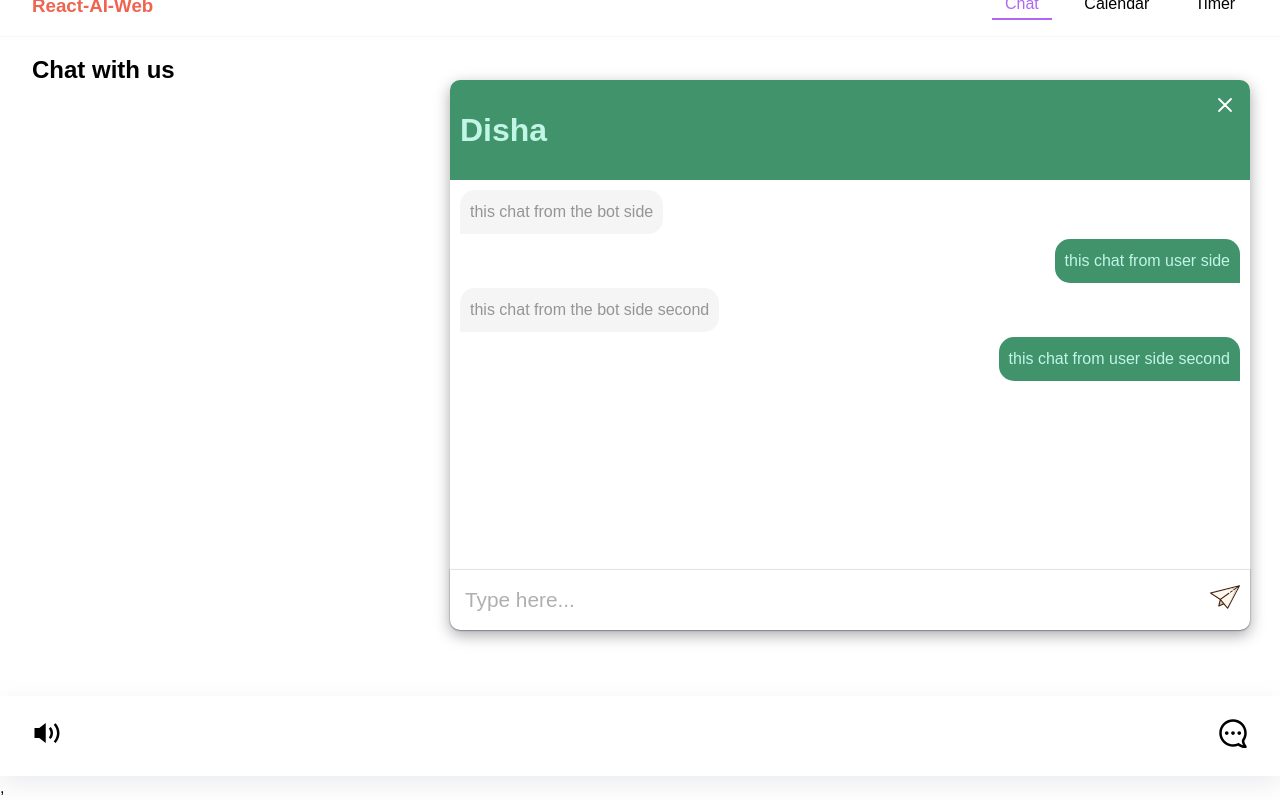
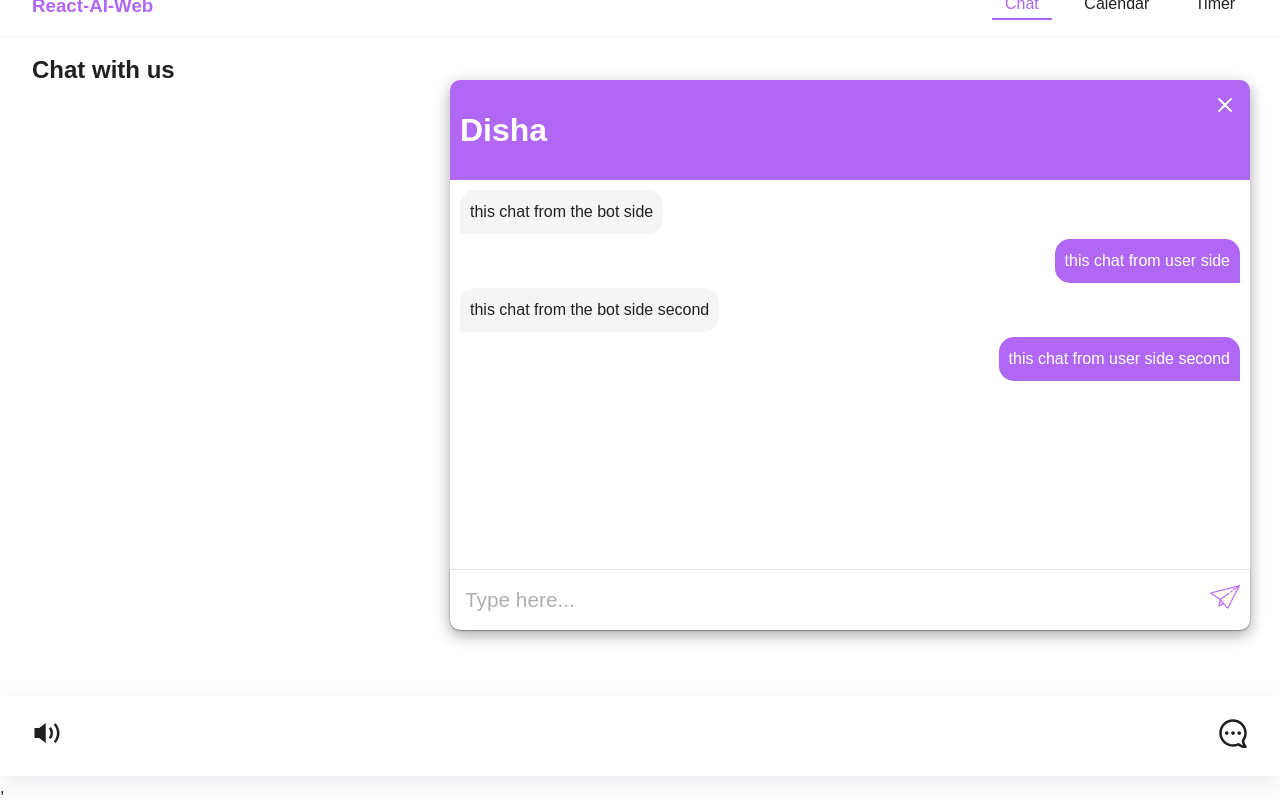
Before and after one commit to airKing05/react-ai-web, a React (Vite) app: page /layout/chat in a window 1280 px wide. Both pictures are taken after a click on the element 1233 px from the left and 760 px from the top of the page. Shown: the part 24-824 px from the top of the page. Built offline with nearby package versions, Linux system fonts and the light colour scheme.

Commit message:
theam changed and event change bugs fixed

```diff
--- a/src/components/Header/Header.css
+++ b/src/components/Header/Header.css
@@ -16,7 +16,8 @@
 .header__logo h3 {
   font-weight: 700;
   cursor: pointer;
-  color: rgba(239, 100, 81);
+  /* color: rgba(239, 100, 81); */
+  color: rgb(176, 103, 243);
   /* color: rgba(229, 213, 168, 0.728); */
   /* box-shadow: rgba(0, 0, 0, 0.1) 0px 4px 12px; */
   background-color: transparent;
@@ -44,7 +45,7 @@
 .nav-link {
   /* Your default link styles here */
   text-decoration: none;
-  color: black;
+  color: #202020;
 }
 
 .active {
--- a/src/pages/Calendar/Components/EventDetailPopup/EventDetailsPopup.css
+++ b/src/pages/Calendar/Components/EventDetailPopup/EventDetailsPopup.css
@@ -101,7 +101,8 @@ h6 {
 }
 
 .btn_save {
-    background-color: #dc4c3e;
+    /* background-color: #dc4c3e; */
+    background-color: rgb(176, 103, 243);
     color: #ffffff;
 }
 
@@ -173,6 +174,14 @@ h6 {
     border: 1px solid #eeeeee;
 }
 
+.event_details__input_event_name{
+    margin-top: .1rem;
+    border: 1px solid #999999;
+    padding: .5rem;
+    border-radius: 5px;
+    color: #202020;
+}
+
 
 
 /* time picker  */
@@ -205,3 +214,12 @@ input[type='time']::-webkit-calendar-picker-indicator {
     position: absolute;
     background: transparent;
 }
+
+input[type='time']::-webkit-calendar-picker-indicator {
+    filter: invert(30%) sepia(95%) saturate(7500%) hue-rotate(130deg) brightness(100%) contrast(90%);
+}
+
+input[type='time']::-webkit-calendar-picker-dropdown {
+    background-color: green !important;
+    /* Change to your desired background color */
+}
--- a/src/pages/Chat/Chat.css
+++ b/src/pages/Chat/Chat.css
@@ -8,3 +8,7 @@
     height: calc(100vh - 140px);
     overflow-y: auto;
 }
+
+.chat_content h2{
+  color: #202020;
+}
--- a/src/pages/Chat/components/ChatPopup/ChatPopup.css
+++ b/src/pages/Chat/components/ChatPopup/ChatPopup.css
@@ -12,7 +12,8 @@
     display: flex;
     justify-content: space-between;
     height: 100px;
-    background-color: rgba(64, 147, 107);
+    background-color: rgb(176, 103, 243);
+    /* background-color: rgba(64, 147, 107); */
     padding: 10px;
     border-top-left-radius: inherit;
     border-top-right-radius: inherit;
@@ -31,7 +32,8 @@
 .chatPopup_header__you span {
     font-size: 2rem;
     font-weight: 600;
-    color: rgb(193, 245, 230);
+    /* color: rgb(193, 245, 230); */
+    color: #ffffff;
 }
 
 .chatPopup_chatArea{
@@ -60,14 +62,17 @@
     padding: 10px;
     border-radius: 15px 15px 15px 0px;
     background-color: rgb(245, 245, 245);
-    color: rgb(149, 149, 149);
+    /* color: rgb(149, 149, 149); */
+    color: #202020;
 }
 .chat_msg_me {
     max-width: 80%;
     padding: 10px;
     border-radius: 15px 15px 0px 15px;
-    background-color: rgba(64, 147, 107);
-    color: rgb(193, 245, 230);
+    /* background-color: rgba(64, 147, 107); */
+    background-color: rgb(176, 103, 243);
+    /* color: rgb(193, 245, 230); */
+    color: #ffffff;
 }
 
 .chatPopup_inputArea{
@@ -90,7 +95,8 @@
     padding-left: 4px;
     margin-left: 1px;
     border: none;
-    color: rgb(109, 108, 108);
+    /* color: rgb(109, 108, 108); */
+    color: #202020;
 
     /* border-bottom: 2px solid rgb(176, 103, 243); */
 }
--- a/src/pages/Chat/components/ChatPopup/ChatPopup.jsx
+++ b/src/pages/Chat/components/ChatPopup/ChatPopup.jsx
@@ -117,11 +117,11 @@ export default function ChatPopup(props) {
 	    L31.2,186l139.2,91.2l136.8-98.4c1.6-0.8,3.2-1.6,4.8-1.6c2.4,0,4.8,0.8,6.4,2.4l0,0c4,4,3.2,10.4-0.8,13.6l-134.4,96L288,415.6
 	    l171.2-324L397.6,135.6z M372,154l-28.8,20.8c-3.2,2.4-8,2.4-11.2-0.8l0,0c-0.8-0.8-1.6-1.6-1.6-3.2c-1.6-4-0.8-8,3.2-10.4
 	    l28.8-20.8c1.6-0.8,3.2-1.6,4.8-1.6c2.4,0,4.8,0.8,6.4,2.4l0,0C376.8,144.4,376,150.8,372,154z" />
-                        <polygon style={{ fill: '#E4C6A1' }} points="175.2,306.8 214.4,354 157.6,378.8 " />
+                        <polygon style={{ fill: '#E5D3F5' }} points="175.2,306.8 214.4,354 157.6,378.8 " />
                         <g>
-                            <path style={{ fill: '#42210B' }} d="M372.8,140.4L372.8,140.4c4,4,3.2,10.4-0.8,13.6l-28.8,20.8c-3.2,2.4-8,2.4-11.2-0.8l0,0
+                            <path style={{ fill: '#B067F3' }} d="M372.8,140.4L372.8,140.4c4,4,3.2,10.4-0.8,13.6l-28.8,20.8c-3.2,2.4-8,2.4-11.2-0.8l0,0
 	        c-0.8-0.8-1.6-1.6-1.6-3.2c-1.6-4-0.8-8,3.2-10.4l28.8-20.8c1.6-0.8,3.2-1.6,4.8-1.6C368.8,138,371.2,138.8,372.8,140.4z" />
-                            <path style={{ fill: '#42210B' }} d="M214.4,354l-39.2-47.2l-16.8,72L214.4,354z M459.2,90.8l-62.4,44.8c-3.2,2.4-8,2.4-11.2-0.8
+                            <path style={{ fill: '#B067F3' }} d="M214.4,354l-39.2-47.2l-16.8,72L214.4,354z M459.2,90.8l-62.4,44.8c-3.2,2.4-8,2.4-11.2-0.8
 	        c-0.8-0.8-1.6-1.6-1.6-3.2c-1.6-4,0-8,3.2-10.4L441.6,82L30.4,186l139.2,91.2l136.8-98.4c1.6-0.8,3.2-1.6,4.8-1.6
 	        c2.4,0,4.8,0.8,6.4,2.4l0,0c4,4,3.2,10.4-0.8,13.6l-134.4,96L288,415.6L459.2,90.8z M492.8,58.8c0.8,1.6,0.8,2.4,0.8,4
 	        c0,0.8,0,1.6-0.8,2.4l0,0c0,0,0,0.8-0.8,0.8L297.6,435.6c-1.6,2.4-4,4-7.2,4.8h-0.8c-2.4,0-4.8-0.8-6.4-3.2l-57.6-68.8L148,402.8
@@ -129,8 +129,8 @@ export default function ChatPopup(props) {
 	        c0.8,0,1.6,0,2.4,0c1.6,0,2.4,0,3.2,0.8c0.8,0,0.8,0.8,1.6,0.8c0.8,0.8,2.4,1.6,2.4,3.2C492.8,58,492.8,58.8,492.8,58.8z" />
                         </g>
                         <g>
-                            <path style={{ fill: '#D9CDC1' }} d="M441.6,82l-238.4,60c36-7.2,145.6-22.4,195.2-29.6L441.6,82z" />
-                            <polygon style={{ fill: '#D9CDC1' }} points="459.2,90.8 419.2,119.6 310.4,373.2 	" />
+                            <path style={{ fill: '#E5D3F5' }} d="M441.6,82l-238.4,60c36-7.2,145.6-22.4,195.2-29.6L441.6,82z" />
+                            <polygon style={{ fill: '#E5D3F5' }} points="459.2,90.8 419.2,119.6 310.4,373.2 	" />
                         </g>
                     </svg>
                 </div>
--- a/src/pages/Chat/components/Footer/Footer.jsx
+++ b/src/pages/Chat/components/Footer/Footer.jsx
@@ -11,7 +11,7 @@ export default function Footer(props) {
                   <svg width="30px" height="30px" viewBox="0 0 512 512" version="1.1" xmlns="http://www.w3.org/2000/svg" xmlns:xlink="http://www.w3.org/1999/xlink">
                       <title>sound-loud-filled</title>
                         <g id="Page-1" stroke="none" stroke-width="1" fill="none" fill-rule="evenodd">
-                          <g id="icon" fill="#000000" transform="translate(42.666667, 85.333333)">
+                          <g id="icon" fill="#202020" transform="translate(42.666667, 85.333333)">
                               <path d="M361.299413,341.610667 L328.014293,314.98176 C402.206933,233.906133 402.206933,109.96608 328.013013,28.8906667 L361.298133,2.26304 C447.910187,98.97536 447.908907,244.898347 361.299413,341.610667 Z M276.912853,69.77216 L243.588693,96.4309333 C283.38432,138.998613 283.38304,204.87488 243.589973,247.44256 L276.914133,274.101333 C329.118507,215.880107 329.118507,127.992107 276.912853,69.77216 Z M191.749973,1.42108547e-14 L80.8957867,87.2292267 L7.10542736e-15,87.2292267 L7.10542736e-15,257.895893 L81.0208,257.895893 L191.749973,343.35424 L191.749973,1.42108547e-14 L191.749973,1.42108547e-14 Z" id="Shape">
                               </path>
                           </g>
@@ -20,7 +20,7 @@ export default function Footer(props) {
               </div>
               <div onClick={() => setShowChatPop(!showChatPopup)} className='btn'>
                   <svg width="30px" height="30px" viewBox="0 0 24 24" fill="none" xmlns="http://www.w3.org/2000/svg">
-                      <path fillRule="evenodd" clipRule="evenodd" d="M18.3121 23.3511C17.4463 23.0228 16.7081 22.5979 16.1266 22.1995C14.8513 22.7159 13.4578 23 12 23C5.92487 23 1 18.0751 1 12C1 5.92487 5.92487 1 12 1C18.0751 1 23 5.92487 23 12C23 14.2788 22.306 16.3983 21.1179 18.1551C21.0425 19.6077 21.8054 20.9202 22.5972 22.0816C23.2907 23.0987 23.1167 23.9184 21.8236 23.9917C21.244 24.0245 19.9903 23.9874 18.3121 23.3511ZM3 12C3 7.02944 7.02944 3 12 3C16.9706 3 21 7.02944 21 12C21 13.9503 20.3808 15.7531 19.328 17.2262C18.8622 17.8782 19.1018 19.0998 19.2616 19.8011C19.4167 20.4818 19.7532 21.2051 20.0856 21.8123C19.7674 21.7356 19.4111 21.6288 19.0212 21.481C18.1239 21.1407 17.3824 20.6624 16.8594 20.261C16.5626 20.0332 16.1635 19.9902 15.825 20.1494C14.6654 20.6947 13.3697 21 12 21C7.02944 21 3 16.9706 3 12ZM7 13.5C7.82843 13.5 8.5 12.8284 8.5 12C8.5 11.1716 7.82843 10.5 7 10.5C6.17157 10.5 5.5 11.1716 5.5 12C5.5 12.8284 6.17157 13.5 7 13.5ZM13.5 12C13.5 12.8284 12.8284 13.5 12 13.5C11.1716 13.5 10.5 12.8284 10.5 12C10.5 11.1716 11.1716 10.5 12 10.5C12.8284 10.5 13.5 11.1716 13.5 12ZM17 13.5C17.8284 13.5 18.5 12.8284 18.5 12C18.5 11.1716 17.8284 10.5 17 10.5C16.1716 10.5 15.5 11.1716 15.5 12C15.5 12.8284 16.1716 13.5 17 13.5Z" fill="#000000" />
+                      <path fillRule="evenodd" clipRule="evenodd" d="M18.3121 23.3511C17.4463 23.0228 16.7081 22.5979 16.1266 22.1995C14.8513 22.7159 13.4578 23 12 23C5.92487 23 1 18.0751 1 12C1 5.92487 5.92487 1 12 1C18.0751 1 23 5.92487 23 12C23 14.2788 22.306 16.3983 21.1179 18.1551C21.0425 19.6077 21.8054 20.9202 22.5972 22.0816C23.2907 23.0987 23.1167 23.9184 21.8236 23.9917C21.244 24.0245 19.9903 23.9874 18.3121 23.3511ZM3 12C3 7.02944 7.02944 3 12 3C16.9706 3 21 7.02944 21 12C21 13.9503 20.3808 15.7531 19.328 17.2262C18.8622 17.8782 19.1018 19.0998 19.2616 19.8011C19.4167 20.4818 19.7532 21.2051 20.0856 21.8123C19.7674 21.7356 19.4111 21.6288 19.0212 21.481C18.1239 21.1407 17.3824 20.6624 16.8594 20.261C16.5626 20.0332 16.1635 19.9902 15.825 20.1494C14.6654 20.6947 13.3697 21 12 21C7.02944 21 3 16.9706 3 12ZM7 13.5C7.82843 13.5 8.5 12.8284 8.5 12C8.5 11.1716 7.82843 10.5 7 10.5C6.17157 10.5 5.5 11.1716 5.5 12C5.5 12.8284 6.17157 13.5 7 13.5ZM13.5 12C13.5 12.8284 12.8284 13.5 12 13.5C11.1716 13.5 10.5 12.8284 10.5 12C10.5 11.1716 11.1716 10.5 12 10.5C12.8284 10.5 13.5 11.1716 13.5 12ZM17 13.5C17.8284 13.5 18.5 12.8284 18.5 12C18.5 11.1716 17.8284 10.5 17 10.5C16.1716 10.5 15.5 11.1716 15.5 12C15.5 12.8284 16.1716 13.5 17 13.5Z" fill="#202020" />
                   </svg>
               </div>
           </div>
--- a/src/pages/LandingPage/LandingPage.css
+++ b/src/pages/LandingPage/LandingPage.css
@@ -35,7 +35,7 @@
     font-weight: 700;
     font-style: italic;
     margin-top: 1rem;
-    color: #ba7ff1;
+    color: rgb(176, 103, 243);
     /* text-decoration:underline; */
 }
 
@@ -48,6 +48,7 @@
     margin-top: 2rem;
     box-shadow: rgba(0, 0, 0, 0.35) 0px 5px 15px;
     border: 4px solid rgb(216, 227, 237);
+    color: #202020;
 
 }
 .home_content__heading button:hover {
--- a/src/pages/Timer/Time.jsx
+++ b/src/pages/Timer/Time.jsx
@@ -4,7 +4,7 @@ import { CircularProgressbar, CircularProgressbarWithChildren, buildStyles } fro
 import 'react-circular-progressbar/dist/styles.css';
 import RadialSeparators from './components/parts/RadialSeparators';
 
-const default_minutes = 5;
+const default_minutes = 3;
 const seconds = 60;
 const minutes = 5;
 
--- a/src/pages/Timer/Timer.css
+++ b/src/pages/Timer/Timer.css
@@ -35,7 +35,8 @@
     padding: .8rem 4rem;
     border: none;
     border-radius: 5px;
-    background-color: rgba(239, 100, 81);
+    /* background-color: rgba(239, 100, 81); */
+    background-color: rgb(176, 103, 243);
     color: #ffffff;
 
 }
```
Also changed, not shown: src/pages/Calendar/Calender.css (+43 -10 lines), src/pages/Calendar/Components/EventDetailPopup/EventDetailPopup.jsx (+48 -8 lines), src/pages/Calendar/CustomCalendar.jsx (+8 -8 lines).
